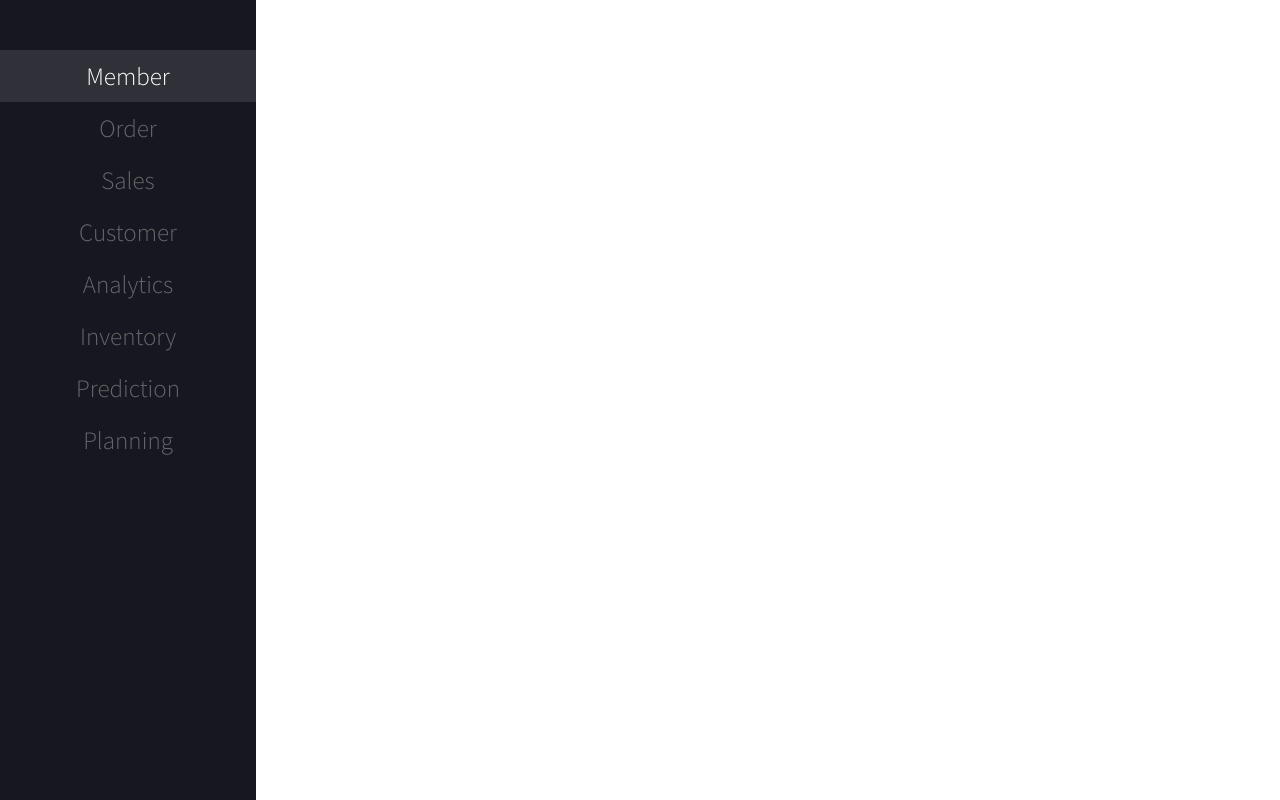
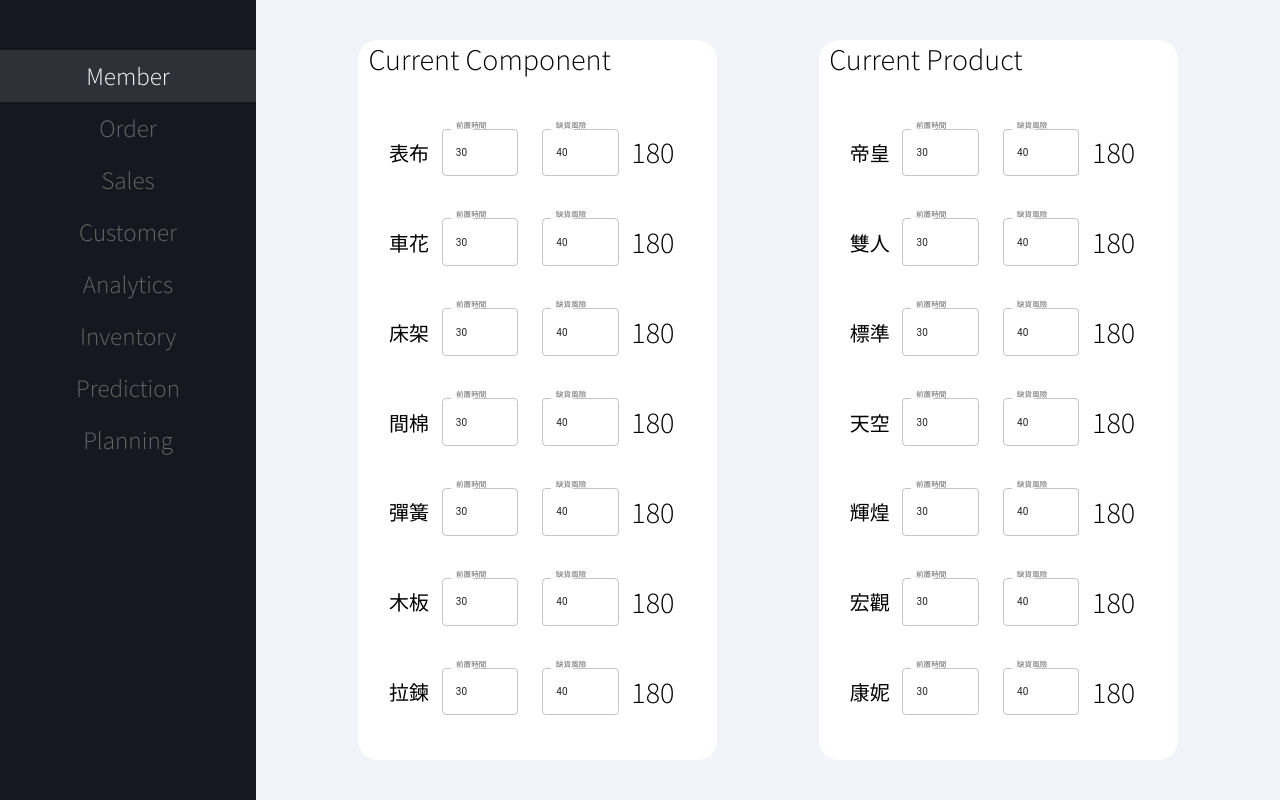
Before and after one commit to serenade010/simmons, a React (Create React App) app: page /inventory in a window 1280 px wide. Built offline with nearby package versions, Linux system fonts and the light colour scheme.

Commit message:
forth  commit

```diff
--- a/package.json
+++ b/package.json
@@ -18,6 +18,7 @@
     "react-icons": "^4.3.1",
     "react-router-dom": "6",
     "react-scripts": "5.0.0",
+    "recharts": "^2.1.8",
     "styled-components": "^5.3.3",
     "web-vitals": "^2.1.2"
   },
--- /dev/null
+++ b/src/Components/InventoryEntry.js
@@ -0,0 +1,39 @@
+import React from 'react';
+import './inventoryEntry.css';
+import Box from '@mui/material/Box';
+import TextField from '@mui/material/TextField';
+
+function InventoryEntry(props) {
+  return (
+    <div className="inv-entry">
+      <div className="inv-name"> {props.name}</div>
+      <div>
+        {' '}
+        <Box
+          component="form"
+          sx={{
+            '& > :not(style)': { m: 1.5, width: '35ch' },
+          }}
+          noValidate
+          autoComplete="off"
+        >
+          <TextField
+            id="name-basic"
+            label="前置時間"
+            variant="outlined"
+            value={30}
+          />
+          <TextField
+            id="sex-basic"
+            label="缺貨風險"
+            variant="outlined"
+            value={40}
+          />
+        </Box>
+      </div>
+      <div className="rop">180</div>
+    </div>
+  );
+}
+
+export default InventoryEntry;
--- /dev/null
+++ b/src/Components/inventoryEntry.css
@@ -0,0 +1,17 @@
+.inv-entry {
+    display: flex;
+    width: 80%;
+    /* background-color: aqua; */
+    justify-content: space-evenly;
+    margin: 0 3rem;
+}
+
+.inv-name {
+    align-self: center;
+    font-size: 2rem;
+}
+
+.rop {
+    font-size: 3rem;
+    align-self: center;
+}
--- a/src/Pages/Customer.js
+++ b/src/Pages/Customer.js
@@ -1,7 +1,93 @@
 import React from 'react';
+import './customer.css';
+
+import {
+  LineChart,
+  Line,
+  XAxis,
+  YAxis,
+  CartesianGrid,
+  Tooltip,
+  Legend,
+  ResponsiveContainer,
+} from 'recharts';
 
 function Customer() {
-  return <div></div>;
+  return (
+    <div className="customer">
+      <div className="chart-container">
+        <ResponsiveContainer width="100%" height="100%">
+          <LineChart
+            data={data}
+            margin={{
+              top: 5,
+              right: 30,
+              left: 20,
+              bottom: 5,
+            }}
+          >
+            <CartesianGrid strokeDasharray="3 3" />
+            <XAxis dataKey="name" />
+            <YAxis />
+            <Tooltip />
+            <Legend />
+            <Line
+              type="monotone"
+              dataKey="pv"
+              stroke="#8884d8"
+              activeDot={{ r: 8 }}
+            />
+            <Line type="monotone" dataKey="uv" stroke="#82ca9d" />
+          </LineChart>
+        </ResponsiveContainer>
+      </div>
+    </div>
+  );
 }
 
 export default Customer;
+
+const data = [
+  {
+    name: '10/10',
+    uv: 4000,
+    pv: 2400,
+    amt: 2400,
+  },
+  {
+    name: '10/20',
+    uv: 3000,
+    pv: 1398,
+    amt: 2210,
+  },
+  {
+    name: '10/30',
+    uv: 2000,
+    pv: 9800,
+    amt: 2290,
+  },
+  {
+    name: '11/10',
+    uv: 2780,
+    pv: 3908,
+    amt: 2000,
+  },
+  {
+    name: '11/20',
+    uv: 1890,
+    pv: 4800,
+    amt: 2181,
+  },
+  {
+    name: '11/30',
+    uv: 2390,
+    pv: 3800,
+    amt: 2500,
+  },
+  {
+    name: '12/10',
+    uv: 3490,
+    pv: 4300,
+    amt: 2100,
+  },
+];
--- a/src/Pages/Inventory.js
+++ b/src/Pages/Inventory.js
@@ -1,7 +1,37 @@
 import React from 'react';
+import InventoryEntry from '../Components/InventoryEntry';
+import './inventory.css';
 
 function Inventory() {
-  return <div>inventory</div>;
+  return (
+    <div className="inventory">
+      <div className="inv-left">
+        <div className="current-comp">Current Component</div>
+        <div className="inv-left-list">
+          <InventoryEntry name="表布" />
+          <InventoryEntry name="車花" />
+          <InventoryEntry name="床架" />
+          <InventoryEntry name="間棉" />
+          <InventoryEntry name="彈簧" />
+          <InventoryEntry name="木板" />
+          <InventoryEntry name="拉鍊" />
+        </div>
+      </div>
+      <div className="inv-space"></div>
+      <div className="inv-right">
+        <div className="current-pro">Current Product</div>
+        <div className="inv-left-list">
+          <InventoryEntry name="帝皇" />
+          <InventoryEntry name="雙人" />
+          <InventoryEntry name="標準" />
+          <InventoryEntry name="天空" />
+          <InventoryEntry name="輝煌" />
+          <InventoryEntry name="宏觀" />
+          <InventoryEntry name="康妮" />
+        </div>
+      </div>
+    </div>
+  );
 }
 
 export default Inventory;
--- /dev/null
+++ b/src/Pages/customer.css
@@ -0,0 +1,18 @@
+.customer {
+    position: fixed;
+    height: 100vh;
+    width: 100vw;
+    margin-left: 20%;
+    width: 80%;
+    background-color: rgb(242, 244, 249);
+    display: flex;
+    align-items: center;
+    justify-content: center;
+
+}
+
+.chart-container {
+    width: 70%;
+    height: 70%;
+    font-size: 50rem;
+}
--- /dev/null
+++ b/src/Pages/inventory.css
@@ -0,0 +1,48 @@
+.inventory {
+    position: fixed;
+    font-size: 3rem;
+    height: 100vh;
+    width: 100vw;
+    margin-left: 20%;
+    width: 80%;
+    background-color: rgb(242, 244, 249);
+    justify-content: center;
+    display: flex;
+    justify-content: center;
+    align-items: center;
+
+}
+
+.inv-left {
+    width: 35%;
+    height: 90vh;
+    background-color: white;
+    border-radius: 2rem;
+}
+
+.inv-space {
+    width: 10%;
+    height: 80vh;
+    background-color: rgb(242, 244, 249);
+}
+
+.inv-right {
+    width: 35%;
+    height: 90vh;
+    background-color: white;
+    border-radius: 2rem;
+}
+
+.current-comp, .current-pro {
+    font-size: 3rem;
+    margin-left: 1rem;
+}
+
+.inv-left-list {
+    margin-top: 2rem;
+    height: 90%;
+    display: flex;
+    flex-direction: column;
+    justify-content: space-evenly;
+    font-size: 3rem;
+}
```
Also changed, not shown: vercel.json, 2 other files (tests, documents, lock files or other folders).
